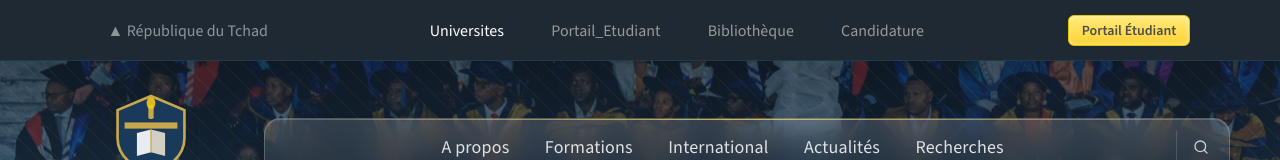
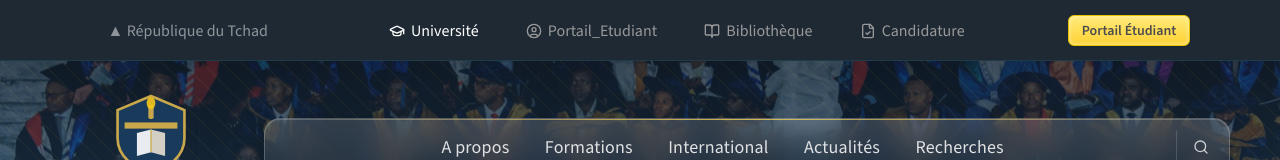
Before and after one commit to Barya696/universite-ndjamena-official-web, a React (Vite) app in the folder frontend/: page / in a window 1280 px wide. Shown: the top 160 px of the page. Built offline with nearby package versions, Linux system fonts and the light colour scheme.

Commit message:
Universites sends just to the Homepage.tsx

```diff
--- a/frontend/src/app/Components/Homepage.tsx
+++ b/frontend/src/app/Components/Homepage.tsx
@@ -292,7 +292,7 @@ function HeroSlideshow() {
       <div style={{ zIndex: 10, position: "relative" }} className="px-4 md:px-[50px]">
         <div className="max-w-[75rem] mx-auto flex flex-col md:flex-row items-stretch md:items-center gap-3">
           {/* Logo + University name in its own section */}
-          <a href="/" className="flex flex-col items-center gap-2 shrink-0 justify-center md:justify-start py-1">
+          <Link to="/" className="flex flex-col items-center gap-2 shrink-0 justify-center md:justify-start py-1">
             <UDNCrest size={88} />
             <div>
               <div
@@ -306,7 +306,7 @@ function HeroSlideshow() {
                 Université de N'Djamena
               </div>
             </div>
-          </a>
+          </Link>
           <HeroSubnav />
         </div>
       </div>
--- a/frontend/src/app/Components/Mainlayout.tsx
+++ b/frontend/src/app/Components/Mainlayout.tsx
@@ -1,5 +1,5 @@
 import { useState, type CSSProperties } from "react";
-import { Search, Menu, X, ChevronDown, ArrowLeft } from "lucide-react";
+import { Search, Menu, X, ChevronDown, ArrowLeft, GraduationCap, UserCircle, BookOpen, FileCheck } from "lucide-react";
 import { Link, useLocation } from "react-router";
 import { BRAND } from "./Utils/brand";
 
@@ -8,6 +8,7 @@ const GOLD = BRAND.gold;
 interface NavItem {
   label: string;
   href: string;
+  icon?: React.ReactNode;
   links?: { label: string; href?: string }[];
 }
 
@@ -120,8 +121,9 @@ const topBarLinkStyle = (active = false): CSSProperties => ({
 
 const TOPBAR_NAV_ITEMS: NavItem[] = [
   {
-    label: "Universites",
+    label: "Université",
     href: "/universite/a-propos",
+    icon: <GraduationCap className="w-4 h-4 shrink-0" />,
     links: [
       { label: "À propos", href: "/universite/a-propos" },
       { label: "Formations", href: "/universite/formations" },
@@ -133,6 +135,7 @@ const TOPBAR_NAV_ITEMS: NavItem[] = [
   {
     label: "Portail_Etudiant",
     href: "/portail-etudiant",
+    icon: <UserCircle className="w-4 h-4 shrink-0" />,
     links: [
       { label: "Connexion étudiant", href: "/portail-etudiant" },
       { label: "Inscription en ligne", href: "/inscription" },
@@ -143,6 +146,7 @@ const TOPBAR_NAV_ITEMS: NavItem[] = [
   {
     label: "Bibliothèque",
     href: "/bibliotheque",
+    icon: <BookOpen className="w-4 h-4 shrink-0" />,
     links: [
       { label: "Catalogue en ligne", href: "/bibliotheque" },
       { label: "Emprunts & réservations", href: "/bibliotheque" },
@@ -154,6 +158,7 @@ const TOPBAR_NAV_ITEMS: NavItem[] = [
   {
     label: "Candidature",
     href: "/candidature",
+    icon: <FileCheck className="w-4 h-4 shrink-0" />,
     links: [
       { label: "Licence", href: "/candidature" },
       { label: "Master", href: "/candidature" },
@@ -175,7 +180,7 @@ function TopBarDropdown({
     <div className="relative group flex items-center">
       <Link
         to={item.href}
-        className="block whitespace-nowrap rounded transition-all duration-200 hover:text-white"
+        className="flex items-center gap-1.5 whitespace-nowrap rounded transition-all duration-200 hover:text-white"
         style={{
           ...topBarLinkStyle(active),
           borderRadius: "6px",
@@ -193,6 +198,7 @@ function TopBarDropdown({
           el.style.background = "transparent";
         }}
       >
+        {item.icon}
         {item.label}
       </Link>
 
```
Also changed, not shown: 3 other files (tests, documents, lock files or other folders).
